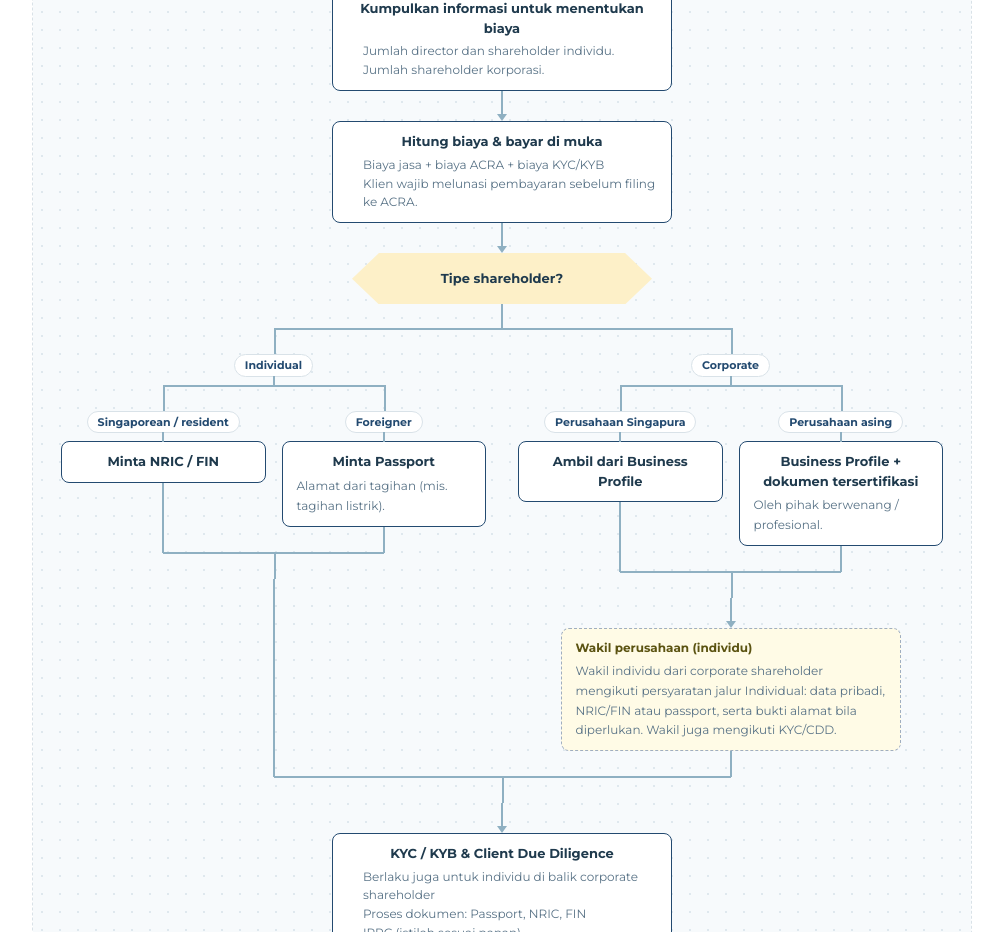
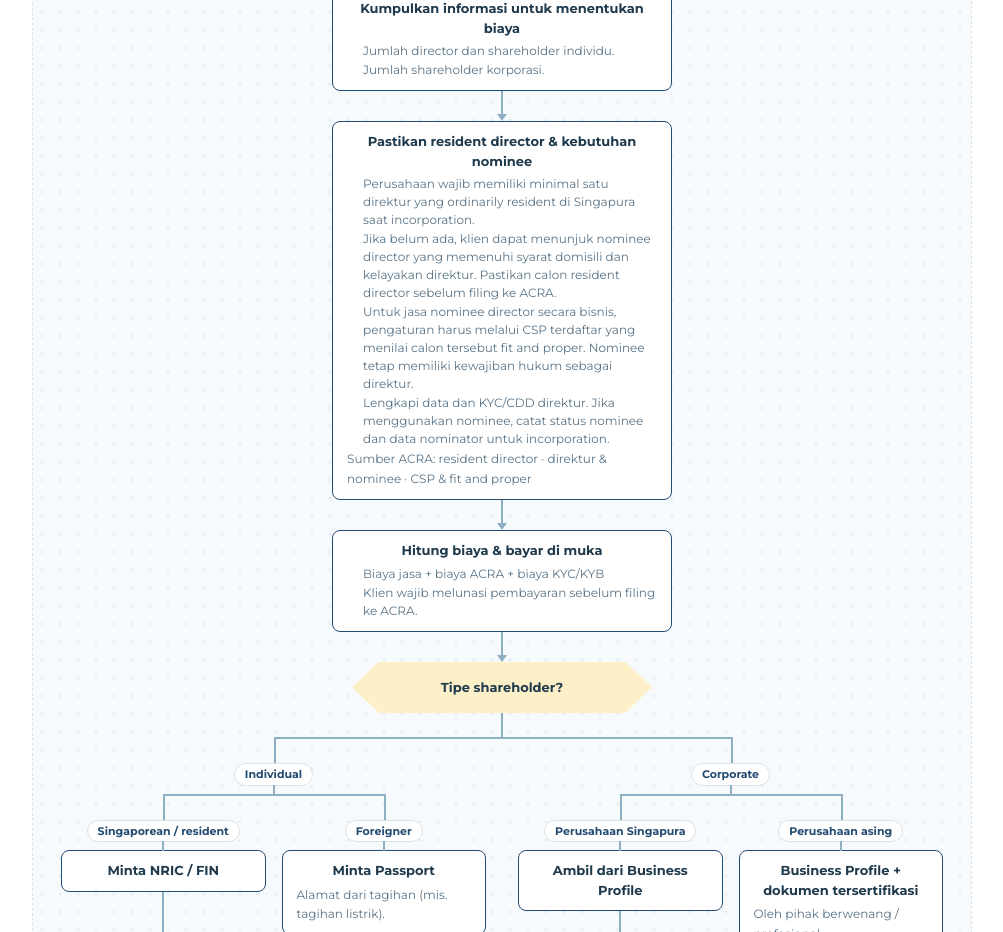
Before and after one commit to irosadie/soas-crm-handbook, a Next.js app: page /docs in a window 1280 px wide. Shown: the part 11040-11972 px from the top of the page, without its empty margins (268-1271 px from the left). Built offline with nearby package versions, Linux system fonts and the light colour scheme.

Commit message:
docs: add researched resident and nominee director requirements

```diff
--- a/components/docs-view.tsx
+++ b/components/docs-view.tsx
@@ -549,6 +549,22 @@ export default function DocsView({ version = "1.1" }: { version?: "1.0" | "1.1"
                 {version === "1.1" && <li>{isId ? "Jumlah shareholder korporasi." : "Number of corporate shareholders."}</li>}
               </ul>
             </FlowNode>
+            {version === "1.1" && <>
+              <FlowArrow />
+              <FlowNode id="incorporation-resident-director" lang={lang} title={isId ? "Pastikan resident director & kebutuhan nominee" : "Confirm Resident Director & Nominee Requirements"}>
+                <ul>
+                  <li>{isId ? "Perusahaan wajib memiliki minimal satu direktur yang ordinarily resident di Singapura saat incorporation." : "The company must have at least one director ordinarily resident in Singapore at incorporation."}</li>
+                  <li>{isId ? "Jika belum ada, klien dapat menunjuk nominee director yang memenuhi syarat domisili dan kelayakan direktur. Pastikan calon resident director sebelum filing ke ACRA." : "If none is available, the client may appoint a nominee director who meets the residency and director eligibility requirements. Confirm the proposed resident director before filing with ACRA."}</li>
+                  <li>{isId ? "Untuk jasa nominee director secara bisnis, pengaturan harus melalui CSP terdaftar yang menilai calon tersebut fit and proper. Nominee tetap memiliki kewajiban hukum sebagai direktur." : "Nominee directorship provided by way of business must be arranged through a registered CSP that assesses the individual as fit and proper. A nominee retains the legal duties of a director."}</li>
+                  <li>{isId ? "Lengkapi data dan KYC/CDD direktur. Jika menggunakan nominee, catat status nominee dan data nominator untuk incorporation." : "Complete director details and KYC/CDD. Where a nominee is used, record nominee status and nominator details for incorporation."}</li>
+                </ul>
+                <p>{isId ? "Sumber ACRA: " : "ACRA sources: "}
+                  <a href="https://www.acra.gov.sg/news-events/news-announcements/balancing-director-accountability-with-sound-corporate-governance/" target="_blank" rel="noreferrer">resident director</a>{" · "}
+                  <a href="https://www.acra.gov.sg/register/business/registering-different-business-structures/local-company/appointing-company-directors-other-key-officers/" target="_blank" rel="noreferrer">{isId ? "direktur & nominee" : "directors & nominees"}</a>{" · "}
+                  <a href="https://www.acra.gov.sg/news-events/news-announcements/865/" target="_blank" rel="noreferrer">CSP & fit and proper</a>
+                </p>
+              </FlowNode>
+            </>}
             <FlowArrow />
             <FlowNode
               lang={lang}
```
